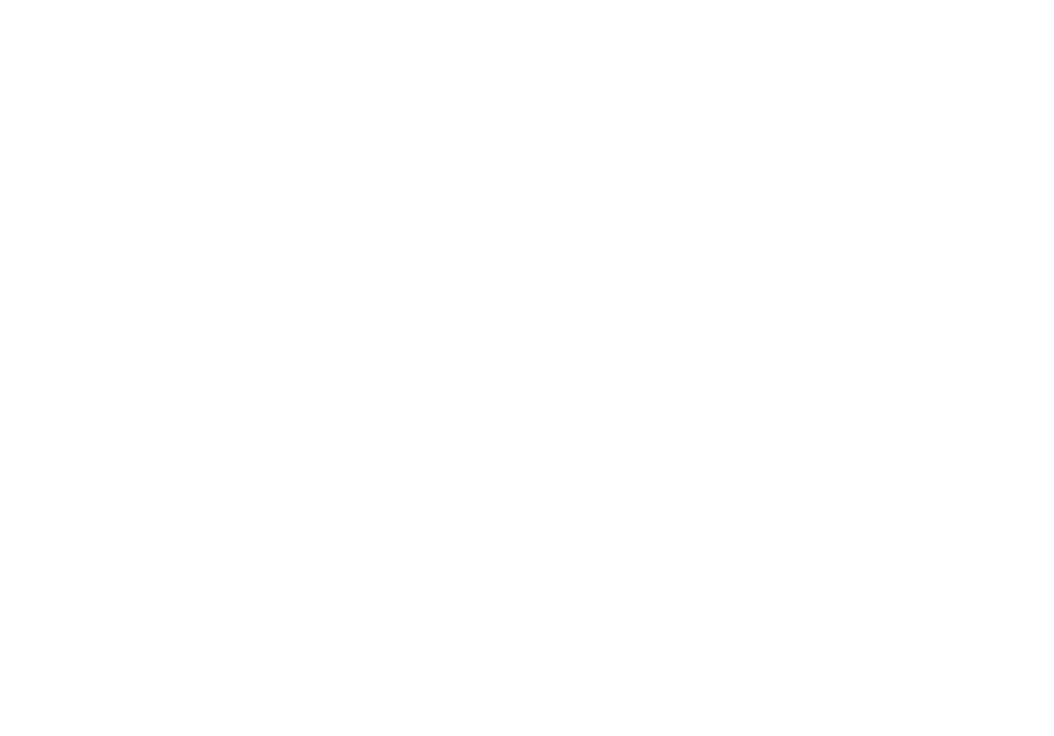
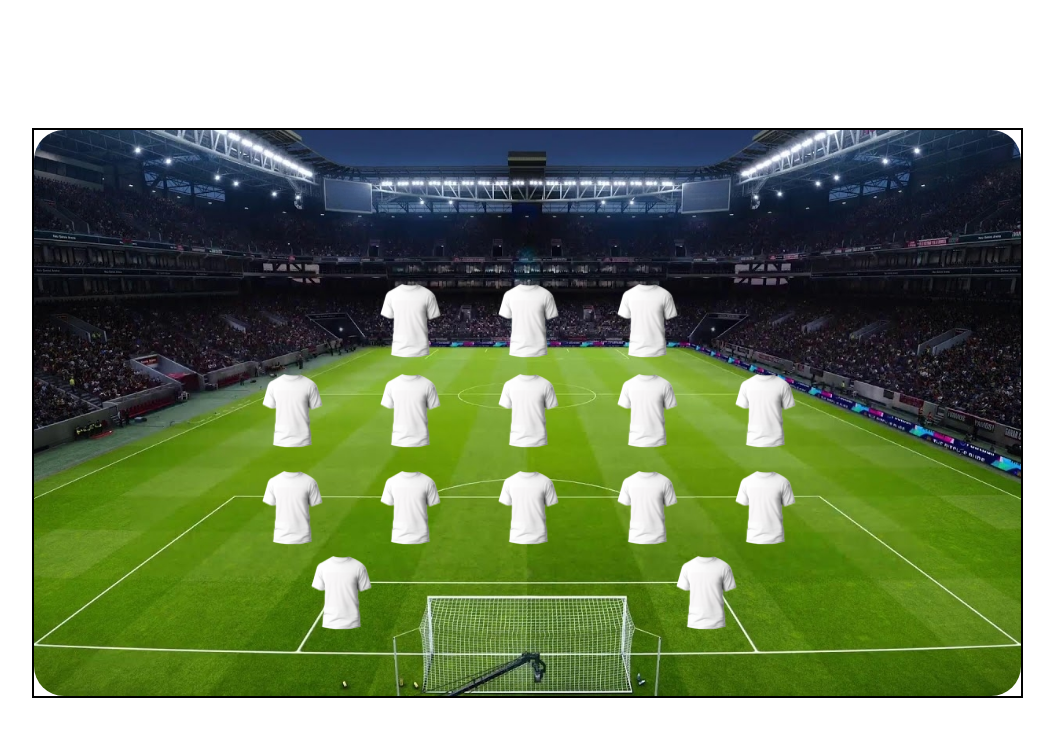
Before and after one commit to MartaKliuchnik/FANFOOTBALL_CLUB, a React (Vite) app: page / in a window 1280 px wide. Before the commit this address had no page. Shown: the top 736 px of the page, without its empty margins (113-1167 px from the left). Built offline with nearby package versions, Linux system fonts and the light colour scheme.

Commit message:
chore: add football field image with player positions

```diff
--- /dev/null
+++ b/src/Pages/HomePage/index.jsx
@@ -0,0 +1,11 @@
+import React from 'react';
+import TeamPlayerMap from '../../components/TeamPlayerMap';
+import styles from './index.module.css';
+
+export default function HomePage() {
+	return (
+		<div className={styles.wrapper}>
+			<TeamPlayerMap />
+		</div>
+	);
+}
--- /dev/null
+++ b/src/Pages/HomePage/index.module.css
@@ -0,0 +1,4 @@
+.wrapper {
+	display: flex;
+	justify-content: center;
+}
--- a/src/components/App/App.jsx
+++ b/src/components/App/App.jsx
@@ -1,12 +1,13 @@
 import { Route, Routes } from 'react-router-dom';
 import { Context } from '../../context';
+import HomePage from '../../Pages/HomePage';
 
 function App() {
 	return (
 		<Context.Provider value={{}}>
 			<Routes>
 				{/* <Route path="/" element={<Layout />}/> */}
-				{/* <Route path="/" element={<HomePage />}/> */}
+				<Route path='/' element={<HomePage />} />
 				{/* <Route path='*' element={<EmptyRequestPage />} /> */}
 			</Routes>
 		</Context.Provider>
--- /dev/null
+++ b/src/components/FootballField/index.jsx
@@ -0,0 +1,43 @@
+import footballField from '../../assets/football_field.jpeg';
+import player from '../../assets/t_shirt_1.png';
+import styles from './index.module.css';
+
+const playerPositions = [
+	{ left: '35%', top: '27%' },
+	{ left: '47%', top: '27%' },
+	{ left: '59%', top: '27%' },
+	{ left: '23%', top: '43%' },
+	{ left: '35%', top: '43%' },
+	{ left: '47%', top: '43%' },
+	{ left: '59%', top: '43%' },
+	{ left: '71%', top: '43%' },
+	{ left: '23%', top: '60%' },
+	{ left: '35%', top: '60%' },
+	{ left: '47%', top: '60%' },
+	{ left: '59%', top: '60%' },
+	{ left: '71%', top: '60%' },
+	{ left: '28%', top: '75%' },
+	{ left: '65%', top: '75%' },
+];
+
+export default function FootballField() {
+	return (
+		<div className={styles.img_container}>
+			<img
+				className={styles.img_field}
+				src={footballField}
+				alt='football_field'
+			/>
+
+			{playerPositions.map((position, index) => (
+				<img
+					src={player}
+					alt='player'
+					key={index}
+					style={{ left: position.left, top: position.top }}
+					className={styles.img_player}
+				/>
+			))}
+		</div>
+	);
+}
--- /dev/null
+++ b/src/components/FootballField/index.module.css
@@ -0,0 +1,17 @@
+.img_container {
+	width: 987px;
+	height: 566px;
+}
+
+.img_field {
+	width: 100%;
+	height: 100%;
+	border-radius: 30px;
+	object-fit: cover;
+}
+
+.img_player {
+	position: absolute;
+	width: 63px;
+	height: 76px;
+}
--- /dev/null
+++ b/src/components/TeamPlayerMap/index.jsx
@@ -0,0 +1,35 @@
+import React from 'react';
+import styles from './index.module.css';
+import { tableHeader, filterList } from '../../data/index';
+import FootballField from '../FootballField';
+
+export default function TeamPlayerMap() {
+	return (
+		<div className={styles.wrapper}>
+			<FootballField />
+
+			{/*FILTER CONTAINER*/}
+			{/* <div className={styles.filter_container}> */}
+			{/* <div className={styles.filter_panel}>
+					{filterList.map(({ title, option, id }) => (
+						<div className={styles.filter_position} key={id}>
+							<label htmlFor='filterDropdown'>{title}</label>
+							<select value='position'>
+								<option>{option}</option>
+							</select>
+						</div>
+					))}
+				</div> */}
+
+			{/* TABLE */}
+			{/* <table>
+					<tr>
+						{tableHeader.map(({ id, title }) => (
+							<th key={id}>{title}</th>
+						))}
+					</tr>
+				</table> */}
+			{/* </div> */}
+		</div>
+	);
+}
--- /dev/null
+++ b/src/components/TeamPlayerMap/index.module.css
@@ -0,0 +1,27 @@
+.wrapper {
+	margin-top: 10%;
+	border: 2px solid black;
+	max-width: 1720px;
+	display: flex;
+	gap: 50px;
+	position: relative;
+}
+
+/* .player .filter_container {
+	background-color: #161c32;
+	border-radius: 30px;
+	height: 566px;
+	width: 693px;
+}
+
+.filter_panel {
+	padding: 10px 30px;
+	display: flex;
+	justify-content: space-between;
+	align-items: center;
+}
+
+.filter_position {
+	display: flex;
+	flex-direction: column;
+} */
--- /dev/null
+++ b/src/data/index.js
@@ -0,0 +1,40 @@
+export const filterList = [
+	{
+		id: 1,
+		title: 'Позиция',
+		option: 'Все',
+	},
+	{
+		id: 2,
+		title: 'Выбор команды',
+		option: 'Все',
+	},
+	{
+		id: 3,
+		title: 'Цена',
+		option: '$13m',
+	},
+];
+
+export const tableHeader = [
+	{
+		id: 1,
+		title: 'Игрок',
+	},
+	{
+		id: 2,
+		title: 'Цена',
+	},
+	{
+		id: 3,
+		title: 'Очки',
+	},
+	{
+		id: 4,
+		title: 'Очки за последний тур',
+	},
+	{
+		id: 5,
+		title: 'Очки за матч',
+	},
+];
--- a/src/index.css
+++ b/src/index.css
@@ -0,0 +1,10 @@
+* {
+	margin: 0;
+	padding: 0;
+	box-sizing: border-box;
+}
+
+body {
+	margin: 0 auto;
+	max-width: 1920px;
+}
```
Also changed, not shown: src/assets/football_field.jpeg (added), src/assets/t_shirt_1.png (added).
